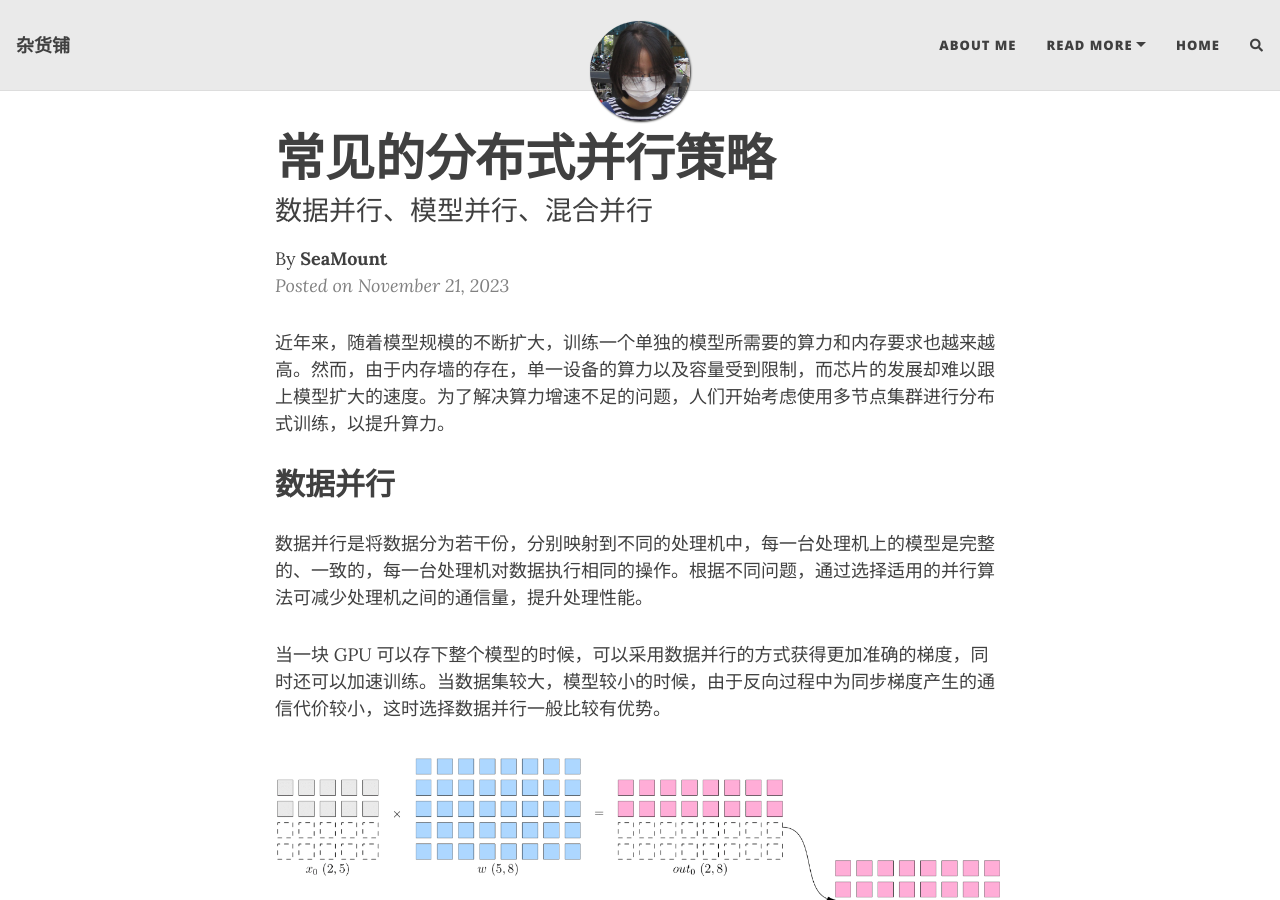
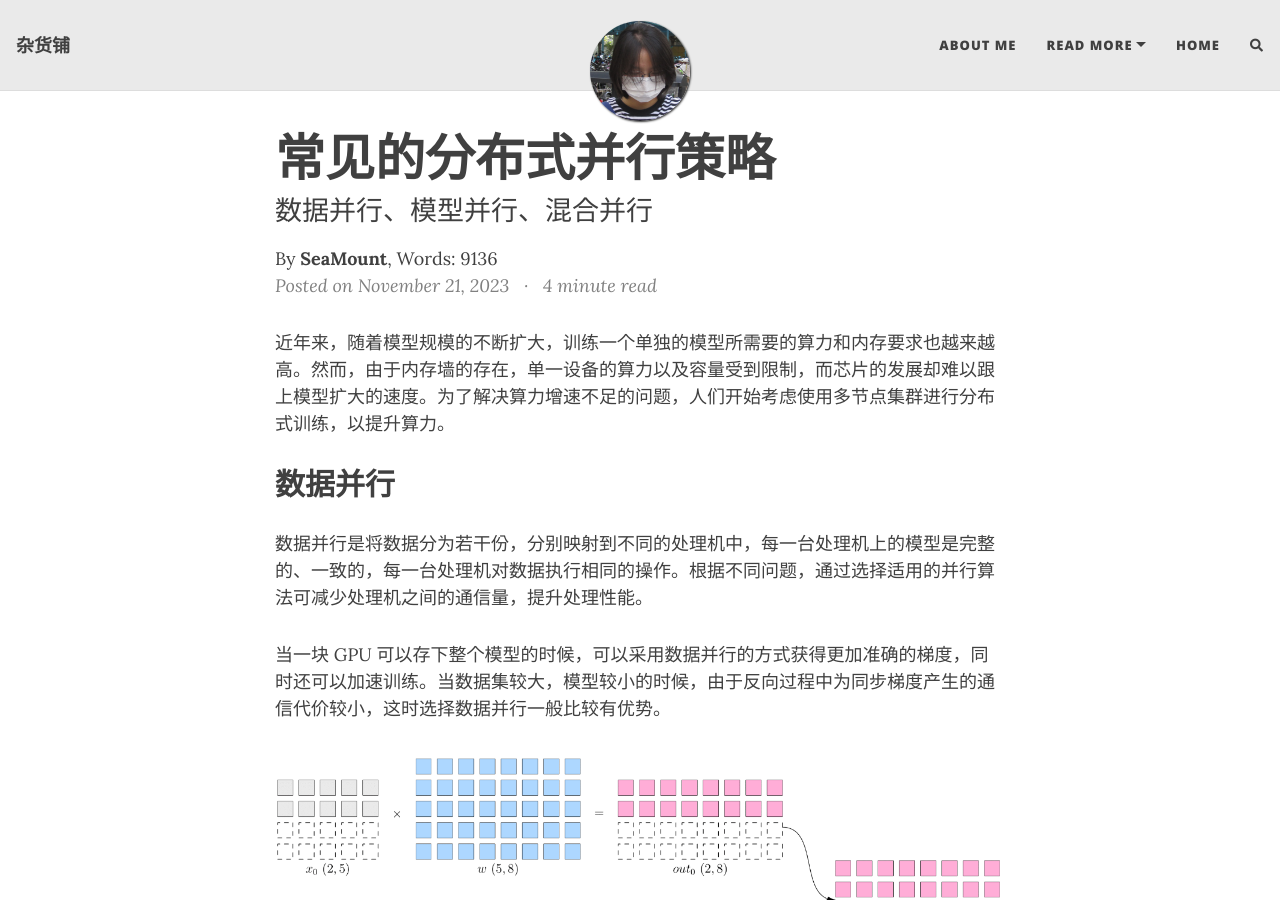
Before and after one commit to Hyaloid/Hyaloid.github.io, a Jekyll site: the page built from _posts/2023-11-21-parallelism.md, in a window 1280 px wide and 900 px high. Built offline with Jekyll 4.4.1, drawn with Linux system fonts in a browser that asks for light colours; nearby versions of some CDN libraries; formulas are drawn with MathJax 3; comment, search, counter and statistics services are not loaded.

Commit message:
count words

```diff
--- a/_includes/header.html
+++ b/_includes/header.html
@@ -35,7 +35,7 @@
 
           {% if include.type == "post" %}
             {% if page.author %}
-              By <strong>{{ page.author | strip_html }}</strong><br>
+              By <strong>{{ page.author | strip_html }}</strong>, Words: {{ page.content | strip_html | strip_newlines | remove: " " | size }}<br>
             {% endif%}
             <span class="post-meta">Posted on {{ page.date | date: date_format }}</span>
             {% if page.last-updated %}
--- a/_layouts/home.html
+++ b/_layouts/home.html
@@ -47,7 +47,7 @@
       </a>
 
       {% if post.author %}
-        <span>By <strong>{{ post.author | strip_html }}</strong></span>
+        <span>By <strong>{{ post.author | strip_html }}</strong>, Words: {{ post.content | strip_html | strip_newlines | remove: " " | size }}</span>
       {% endif %}
       <p class="post-meta">
         {% assign date_format = site.date_format | default: "%B %-d, %Y" %}
```
Also changed, not shown: _posts/2023-11-21-parallelism.md (+1 -0 lines).
